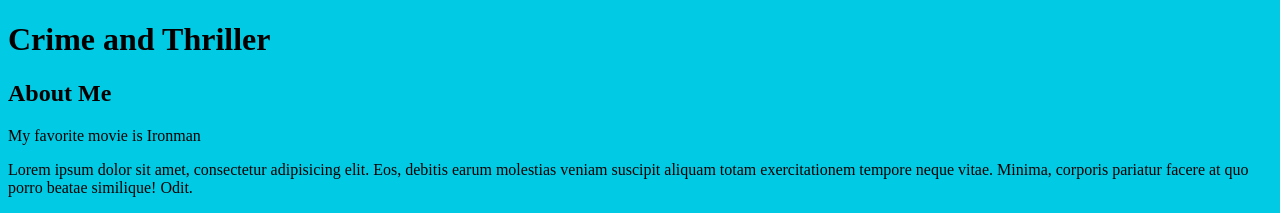
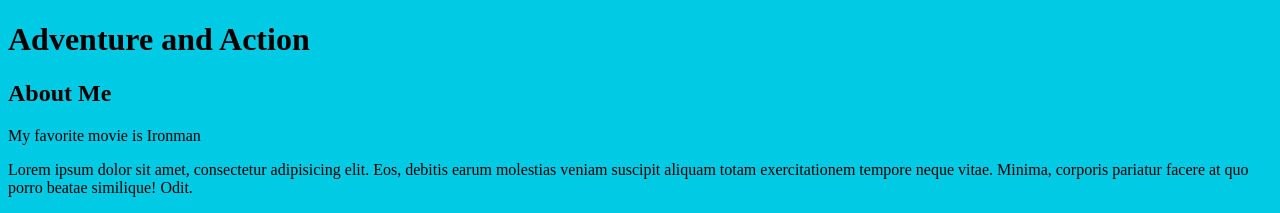
Before and after one commit to PreethamRavula/Udacity-Version-control, a plain HTML site: page index.html in a window 1280 px wide. Shown: the top 213 px of the page. Drawn offline with Linux system fonts and the light colour scheme.

Commit message:
Revert "Changed heading to Crime and Thriller"
This reverts commit af2e2f8834dd89b3ac2677ba0aeecc57013a7396.

```diff
--- a/index.html
+++ b/index.html
@@ -10,7 +10,7 @@
 <body>
 
     <header>
-        <h1>Crime and Thriller</h1>
+        <h1>Adventure and Action</h1>
     </header>
 
     <div class="container">
```
